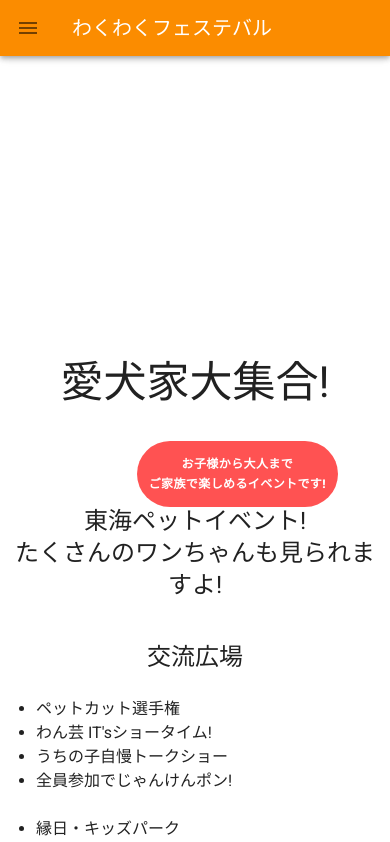
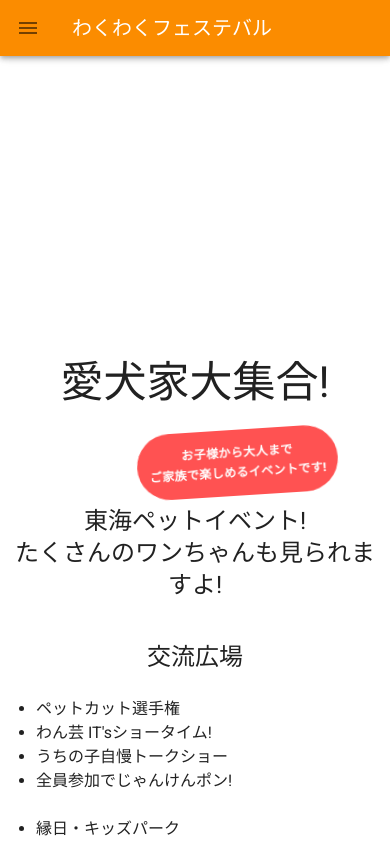
Before and after one commit to hirotaka-takase/wakuwakufestival, a Nuxt app: page / in a window 390 px wide. Shown: the top 842 px of the page. Built offline with nearby package versions, Linux system fonts and the light colour scheme.

Commit message:
v-chipにanimation追加

```diff
--- a/pages/index.vue
+++ b/pages/index.vue
@@ -12,7 +12,7 @@
           <div style="position: relative;" class="py-4">
             <p class="text_aiken">愛犬家大集合!</p>
             <v-chip
-              class="chip pa-3 caption font-weight-black"
+              class="chip pa-3 body-1 caption fuwafuwa font-weight-black"
               color="error"
               text-color="white"
               x-large
@@ -87,8 +87,25 @@ export default {
 .chip {
   position: absolute;
   bottom: 10px;
-  right: 270px;
+  right: 280px;
 }
+.fuwafuwa {
+-webkit-animation:fuwafuwa 3s infinite linear alternate;
+animation:fuwafuwa 3s infinite linear alternate;
+}
+
+@-webkit-keyframes fuwafuwa {
+0% {-webkit-transform:translate(0, 0) rotate(-5deg);}
+50% {-webkit-transform:translate(0, -5px) rotate(0deg);}
+100% {-webkit-transform:translate(0, 0)rotate(5deg);}
+}
+
+@keyframes fuwafuwa {
+0% {transform:translate(0, 0) rotate(-5deg);}
+50% {transform:translate(0, -5px) rotate(0deg);}
+100% {transform:translate(0, 0)rotate(5deg);}
+}
+
 @media (max-width: 750px) {
 #fv {
    max-height: 250px;
@@ -98,7 +115,7 @@ export default {
   padding-top: 0px !important;
 }
   .chip {
-  bottom: 10px;
+  bottom: 20px;
   right: 40px;
 }
 }
```
